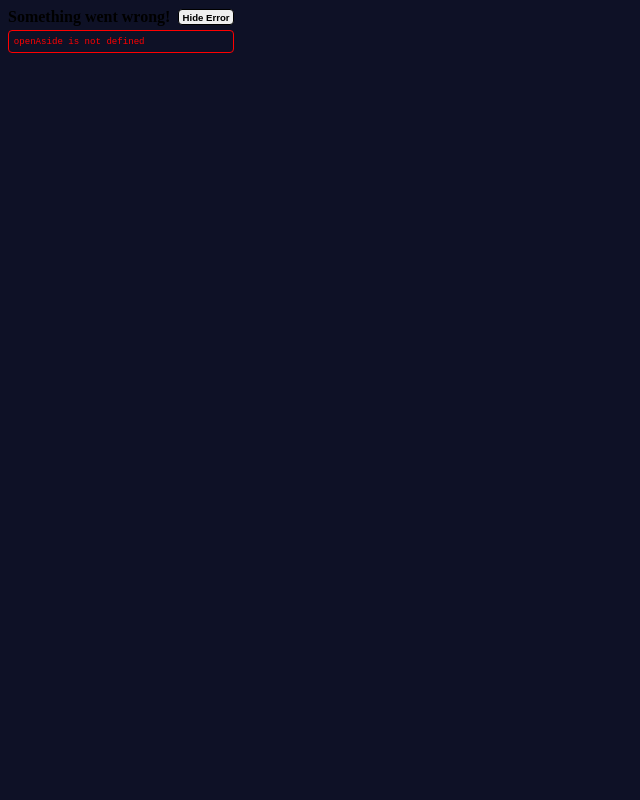
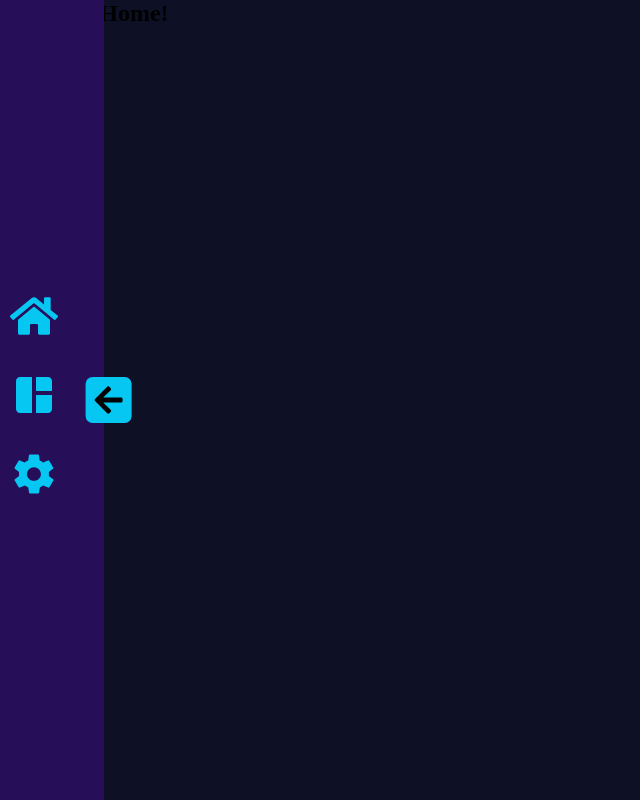
Before and after one commit to Samuel-Nun3s/Dashboard-Tanstack-Router, a React (Vite) app: page / in a window 1280 px wide. Shown: the whole page, without its empty margins (0-640 px from the left). Built offline with nearby package versions, Linux system fonts and the light colour scheme.

Commit message:
Aside finalizado

```diff
--- a/package.json
+++ b/package.json
@@ -18,6 +18,7 @@
     "json-server": "^1.0.0-beta.3",
     "react": "^19.0.0",
     "react-dom": "^19.0.0",
+    "react-icons": "^5.5.0",
     "server": "^1.0.41"
   },
   "devDependencies": {
--- a/src/components/form/Button.jsx
+++ b/src/components/form/Button.jsx
@@ -1,6 +1,8 @@
+import styles from "./Button.module.css";
+
 function Button({ action, text }) {
   return (
-    <button onClick={action}>
+    <button className={styles.button} onClick={action}>
       {text}
     </button>
   )
--- /dev/null
+++ b/src/components/form/Button.module.css
@@ -0,0 +1,14 @@
+.button {
+  padding: 7px;
+  border: none;
+  border-radius: 7px;
+  background-color:#05C7F2;
+  color: black;
+  font-weight: bold;
+  cursor: pointer;
+  transition: .3s;
+}
+
+.button:hover {
+  background-color: #056CF2;
+}
--- a/src/components/layout/Aside.jsx
+++ b/src/components/layout/Aside.jsx
@@ -2,25 +2,39 @@ import { Link } from "@tanstack/react-router";
 
 import Button from "../form/Button";
 
+import { FaHome, FaArrowRight, FaArrowLeft } from "react-icons/fa";
+import { MdSpaceDashboard } from "react-icons/md";
+import { IoMdSettings } from "react-icons/io";
+
+import styles from "./Aside.module.css";
+import { useState } from "react";
+
 function Aside() {
+
+  const [asideIsOpen, setAsideIsOpen] = useState(true);
+
+  function openAside() {
+    setAsideIsOpen(!asideIsOpen);
+  }
+
   return (
-    <>
+    <aside className={`${styles.aside} ${asideIsOpen ? "" : styles.close}`}>
       <nav>
         <Link to="/">
-          Home
+          <FaHome />
         </Link>
         <Link to="/dashboard">
-          Dashboard
+          <MdSpaceDashboard />
         </Link>
         <Link to="/settings">
-          Settings
+          <IoMdSettings />
         </Link>
       </nav>
       <Button
-        text="Menu"
+        text={asideIsOpen ? <FaArrowLeft /> : <FaArrowRight />}
         action={openAside}
       />
-    </>
+    </aside>
   )
 }
 
--- a/src/components/layout/Aside.module.css
+++ b/src/components/layout/Aside.module.css
@@ -0,0 +1,40 @@
+.aside {
+  height: 100%;
+  background-color: #260E59;
+  display: flex;
+  justify-content: center;
+  align-items: center;
+  position: fixed;
+  top: 0;
+  left: 0;
+  transition: .4s;
+}
+
+.aside nav {
+  display: flex;
+  flex-direction: column;
+  gap: 20px;
+  text-align: center;
+  margin-left: 10px;
+}
+
+.aside a {
+  font-size: 3em;
+  text-decoration: none;
+  color: #05C7F2;
+  transition: .3s;
+}
+
+.aside a:hover {
+  color: #056CF2;
+}
+
+.aside button {
+  translate: 60%;
+  font-size: 2em;
+  display: flex;
+}
+
+.close {
+  translate: -100%;
+}
--- a/src/index.css
+++ b/src/index.css
@@ -6,6 +6,7 @@
 
 html, body, #root {
   width: 100%;
+  height: 100%;
   background-color: #0E1126;
 }
 
```
Also changed, not shown: 1 other file (tests, documents, lock files or other folders).
